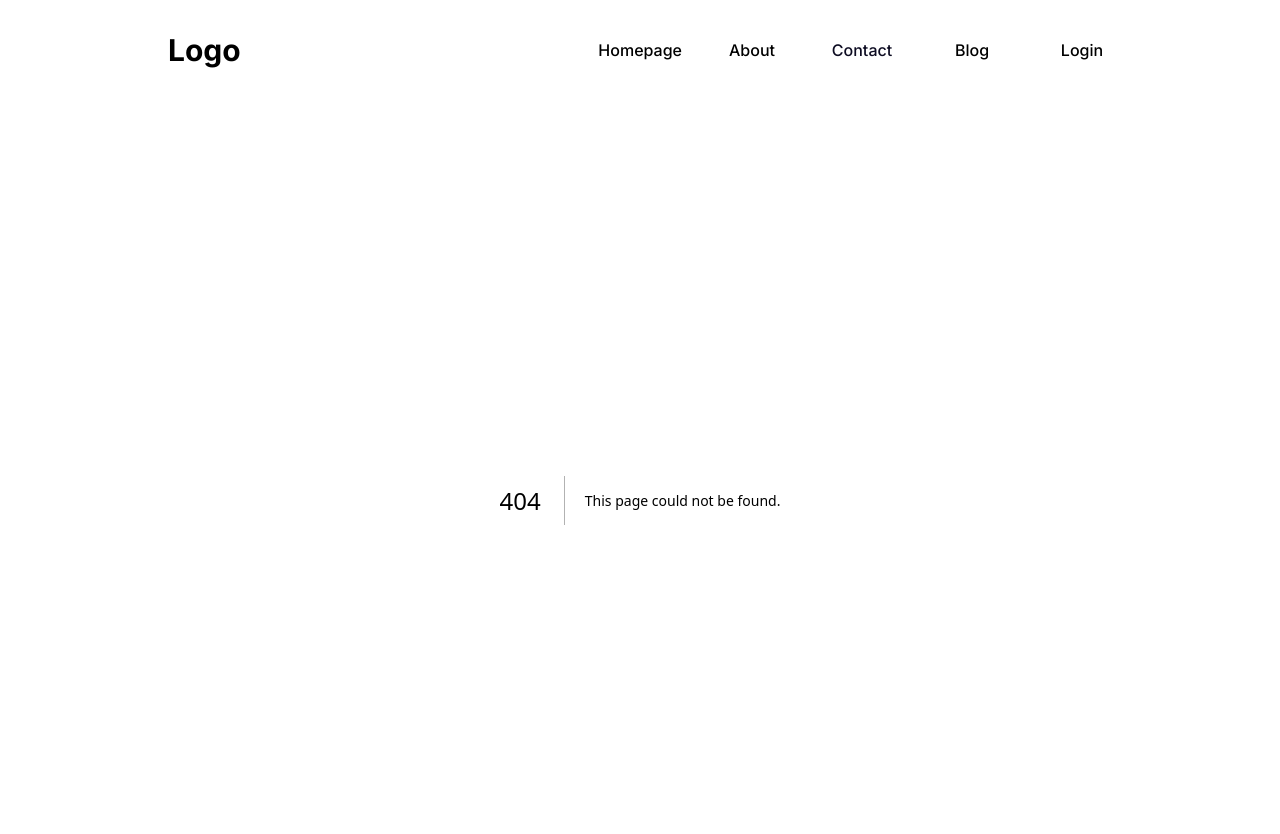
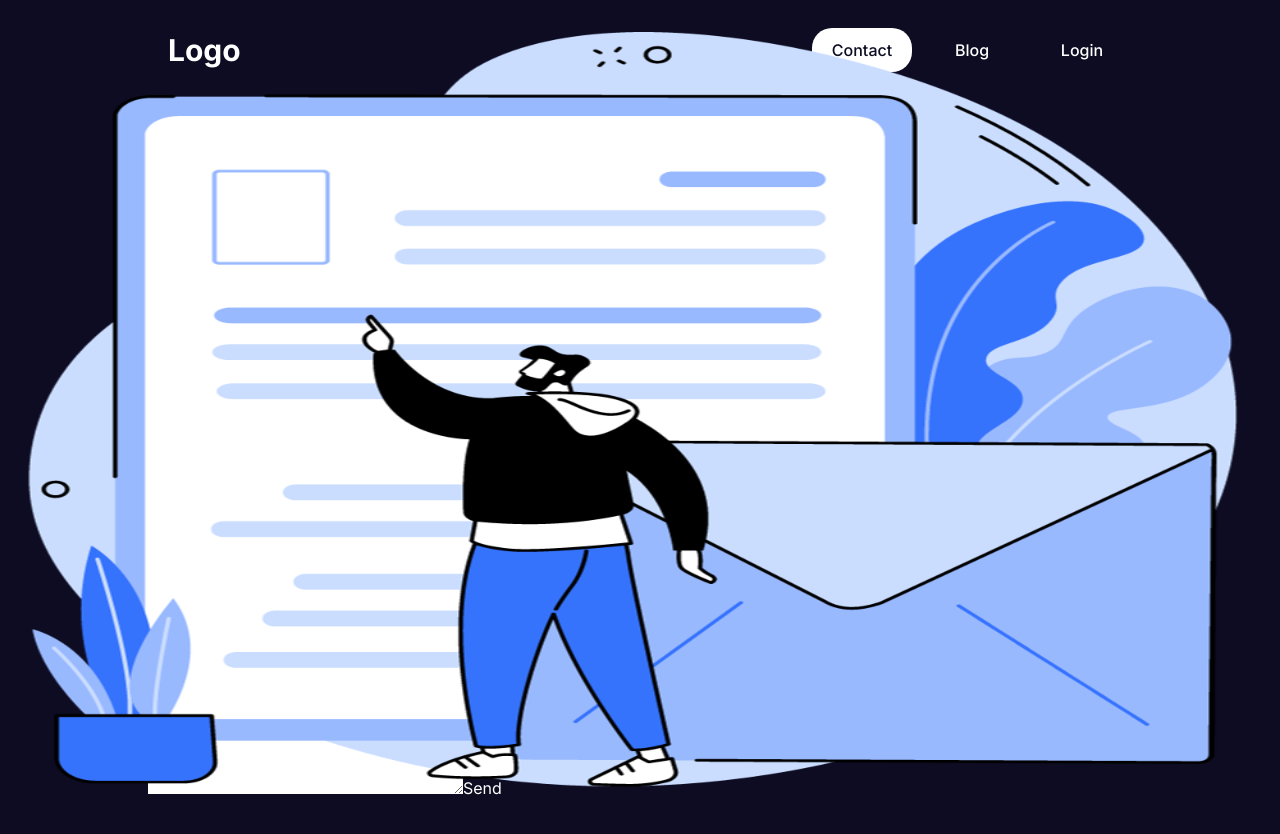
Before and after one commit to anonymousboy67/Nextjsblog, a Next.js app: page /contact in a window 1280 px wide. Before the commit this address had no page. Shown: the top 834 px of the page. After the commit the page ends 800 px from the top, so only its background shows below. Built offline with nearby package versions, Linux system fonts and the light colour scheme.

Commit message:
Contact Page design

```diff
--- a/src/app/conatct/page.jsx
+++ /dev/null
@@ -1,7 +0,0 @@
-const Contact=()=>{
-    return(
-        <div>contact</div>
-    )
-}
-
-export default Contact;
--- /dev/null
+++ b/src/app/contact/page.jsx
@@ -0,0 +1,39 @@
+
+import Image from "next/image";
+import styles from "./contact.module.css";
+
+
+export const metadata = {
+  title: "Contact Page",
+  description: "Contact description",
+};
+
+const ContactPage = () => {
+
+
+  return (
+    <div className={styles.container}>
+      <div className={styles.imgContainer}>
+        <Image src="/contact.png" alt="" fill className={styles.img} />
+      </div>
+      <div className={styles.formContainer}>
+
+        <form action="" className={styles.form}>
+          <input type="text" placeholder="Name and Surname" />
+          <input type="text" placeholder="Email Address" />
+          <input type="text" placeholder="Phone Number (Optional)" />
+          <textarea
+            name=""
+            id=""
+            cols="30"
+            rows="10"
+            placeholder="Message"
+          ></textarea>
+          <button>Send</button>
+        </form>
+      </div>
+    </div>
+  );
+};
+
+export default ContactPage;
--- /dev/null
+++ b/src/app/home.module.css
@@ -0,0 +1,70 @@
+.container {
+    display: flex;
+    gap: 100px;
+  }
+
+  .textContainer {
+    flex: 1;
+    display: flex;
+    flex-direction: column;
+    gap: 50px;
+  }
+
+  .title{
+    font-size: 96px;
+  }
+
+  .desc{
+    font-size: 20px;
+  }
+
+  .buttons{
+    display: flex;
+    gap: 20px;
+  }
+
+  .button{
+    padding: 20px;
+    min-width: 120px;
+    cursor: pointer;
+    border: none;
+    border-radius: 5px;
+  }
+
+  .button:first-child{
+    background-color: var(--btn);
+    color: var(--text);
+  }
+
+  .brands{
+    width: 500px;
+    height: 50px;
+    position: relative;
+    filter: grayscale(1);
+  }
+
+  .imgContainer {
+    flex: 1;
+    position: relative;
+  }
+
+  @media (max-width: 1024px) {
+    .container {
+      flex-direction: column;
+      text-align: center;
+    }
+
+    .buttons{
+      justify-content: center;
+    }
+  }
+
+  @media (max-width: 768px) {
+    .title {
+      font-size: 64px;
+    }
+
+    .brands{
+      width: 100%;
+    }
+  }
```
Also changed, not shown: src/app/contact/contact.module.css (added).
